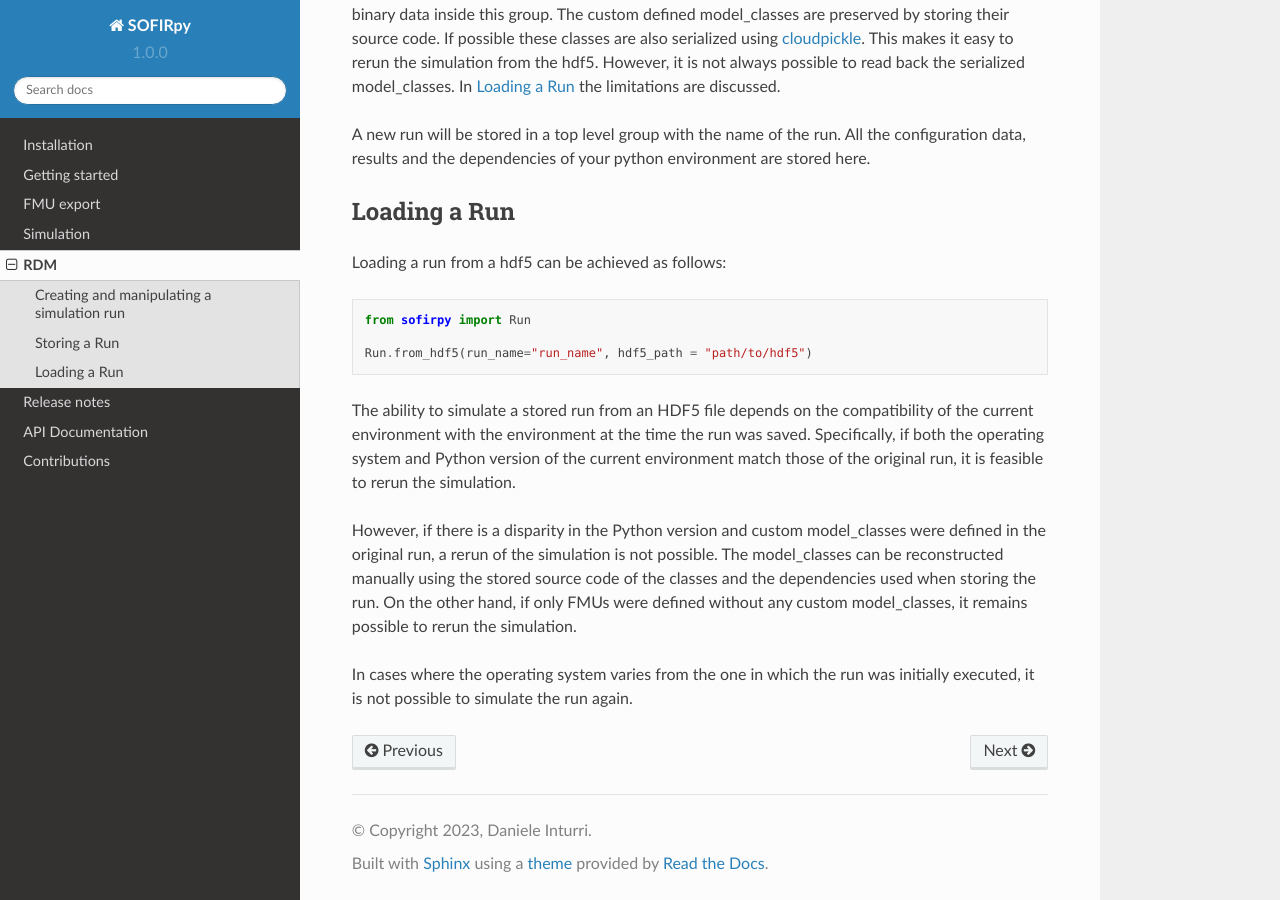
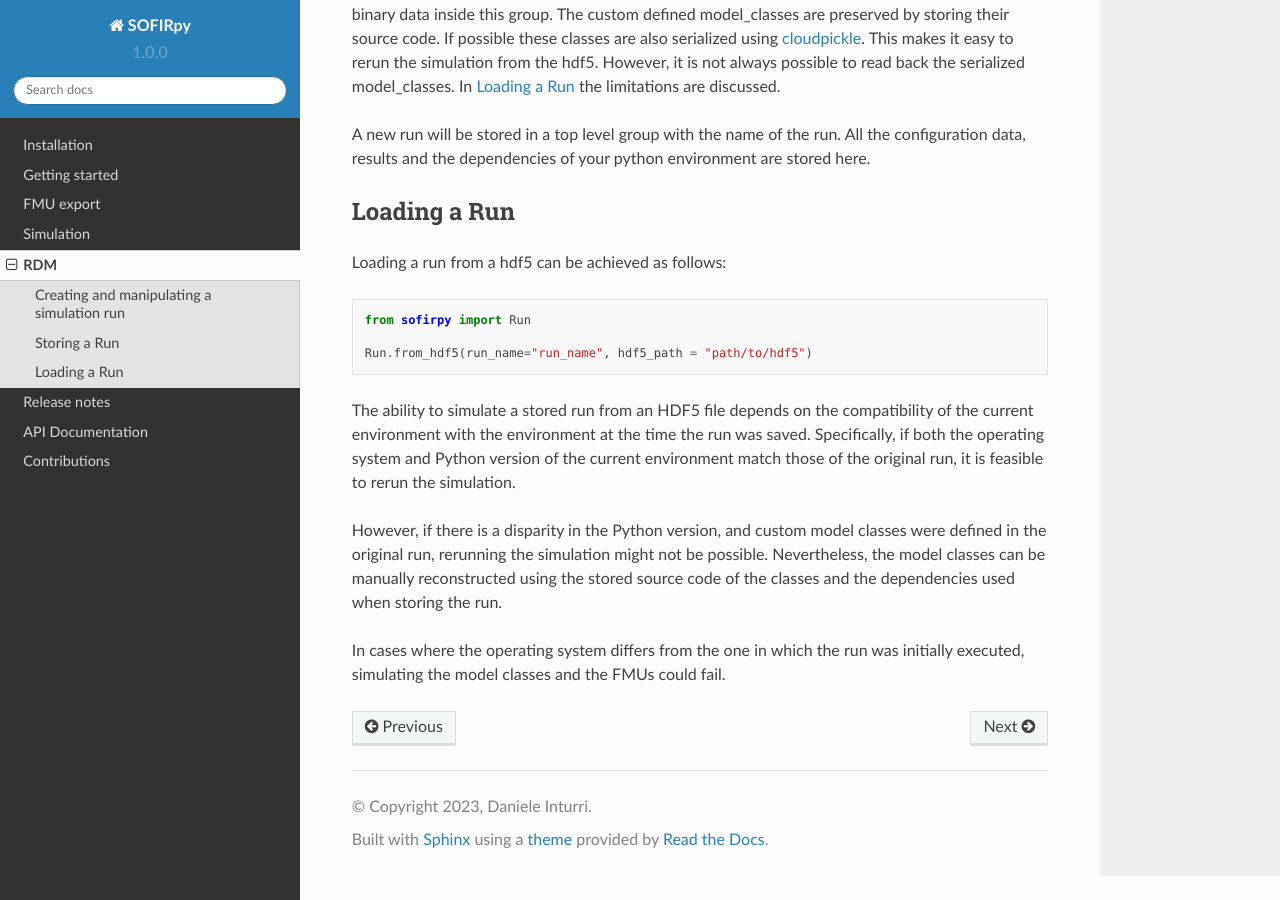
Before and after one commit to fluid-systems/SOFIRpy, a Sphinx documentation site: the page built from docs/rdm.rst, in a window 1280 px wide and 900 px high, scrolled down 1388 px. Built offline with Sphinx 7.4.7 and the Read the Docs theme 2.0.0, drawn with Linux system fonts in a browser that asks for light colours.

Commit message:
update docs

```diff
--- a/docs/rdm.rst
+++ b/docs/rdm.rst
@@ -94,12 +94,10 @@ the current environment with the environment at the time the run was saved.
 Specifically, if both the operating system and Python version of the current environment
 match those of the original run, it is feasible to rerun the simulation.
 
-However, if there is a disparity in the Python version and custom model_classes were
-defined in the original run, a rerun of the simulation is not possible. The
-model_classes can be reconstructed manually using the stored source code of the classes
-and the dependencies used when storing the run.
-On the other hand, if only FMUs were defined without any custom model_classes, it
-remains possible to rerun the simulation.
+However, if there is a disparity in the Python version, and custom model classes were
+defined in the original run, rerunning the simulation might not be possible.
+Nevertheless, the model classes can be manually reconstructed using the stored source
+code of the classes and the dependencies used when storing the run.
 
-In cases where the operating system varies from the one in which the run was initially
-executed, it is not possible to simulate the run again.
+In cases where the operating system differs from the one in which the run was initially
+executed, simulating the model classes and the FMUs could fail.
```
